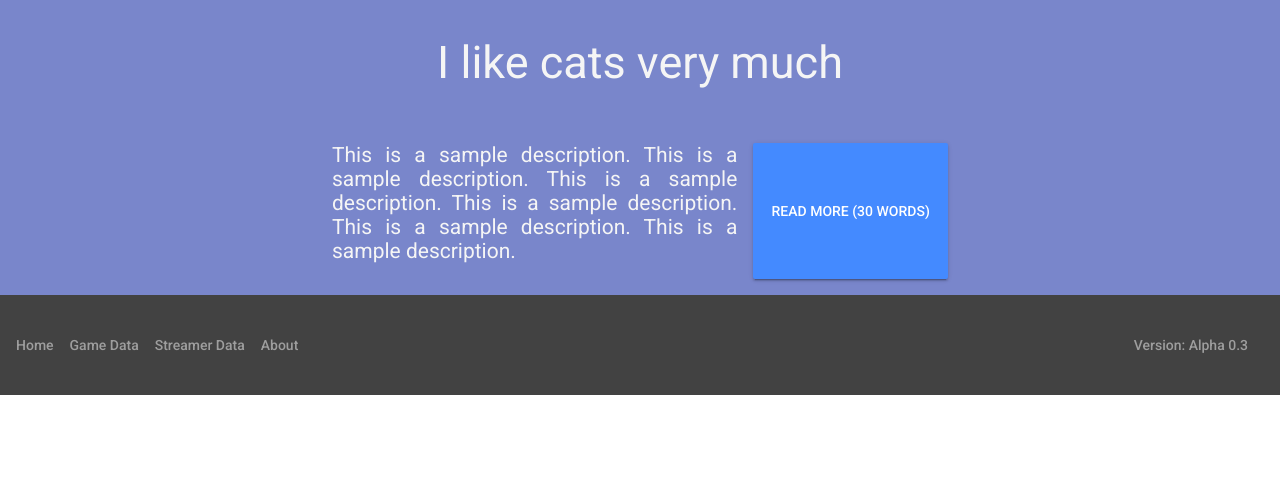
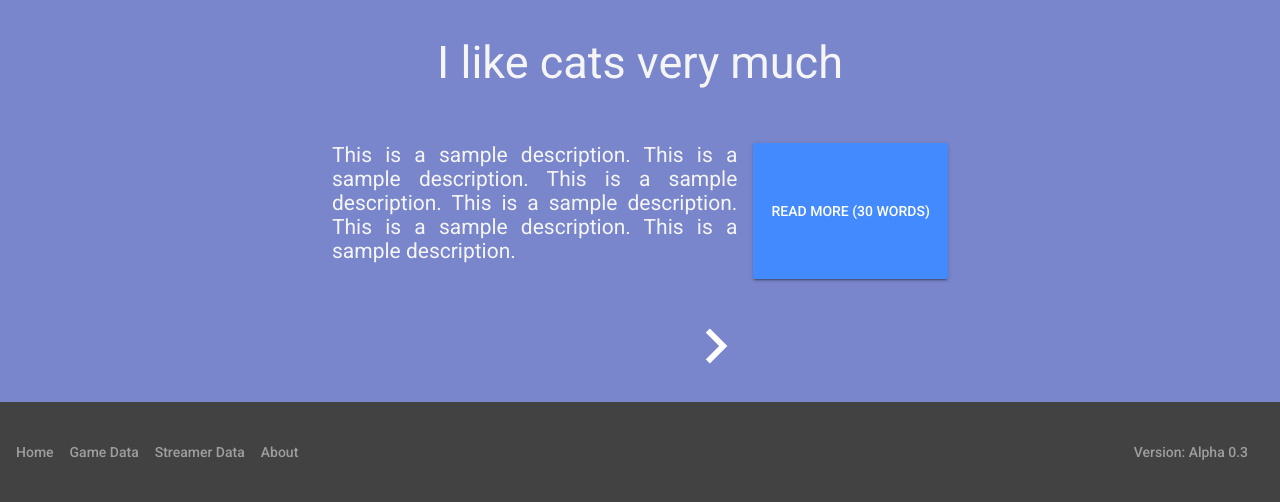
Before and after one commit to simonamdev/twitch-statistics, a Flask app: page /about/news in a window 1280 px wide. Shown: the part 517-1019 px from the top of the page. Run offline with Flask 2, Linux system fonts and the light colour scheme; parts of the project's set-up code (start-up, migrations or seed data) failed here and were passed over; some libraries are stand-ins or nearby versions.

Commit message:
Added basic pagination elements to news page

```diff
--- a/website/ocellus.py
+++ b/website/ocellus.py
@@ -97,6 +97,7 @@ def about():
 
 
 @app.route('/about/news')
+@app.route('/about/news/page_number')
 def news():
     access_time = time.time()
     # TODO: Get news from database instead of dummy files
@@ -112,9 +113,16 @@ def news():
             'word_count': 30
         }
     ]
+    # TODO: Get pagination data from the database
+    page_data = {
+        'current': 1,
+        'per_page': 10,
+        'total': 3
+    }
     log_page_visit('news', start_time=access_time)
     return render_template('news.html',
-                           news_articles=news_articles)
+                           news_articles=news_articles,
+                           page_data=page_data)
 
 
 @app.route('/games')
@@ -174,7 +182,7 @@ def streamers_list(game_url_name, page_number=1):
     }
     log_page_visit('streamers_list', '{},{}'.format(game_url_name, page_number), start_time=access_time)
     return render_template('streamer_list.html',
-                           app_info=app_info,
+                           app_info=app_info,  # TODO: REMOVE THIS
                            game_name=return_name_dict(name=game_url_name),
                            streamer_overviews=streamer_overview_dicts,
                            tier_bounds=tier_bounds,
--- a/website/templates/news.html
+++ b/website/templates/news.html
@@ -38,4 +38,24 @@
             <div class="mdl-cell mdl-cell--3-col"></div>
         </div>
     {% endfor %}
+    <div class="mdl-grid dark-row" >
+        <div class="mdl-cell mdl-cell--5-col"></div>
+        <div class="mdl-cell mdl-cell--1-col">
+            {% set prev_page_number = page_data.current - 1 %}
+            {% set next_page_number = page_data.current + 1 %}
+            {% if not prev_page_number == 0 %}
+                <a href="#">
+                    <i class="material-icons mdl-list__item-icon" style="font-size: 500%">keyboard_arrow_left</i>
+                </a>
+            {% endif %}
+        </div>
+        <div class="mdl-cell mdl-cell--1-col center-text">
+            {% if not next_page_number > page_data.total %}
+                <a href="#">
+                    <i class="material-icons mdl-list__item-icon" style="font-size: 500%">keyboard_arrow_right</i>
+                </a>
+            {% endif %}
+        </div>
+        <div class="mdl-cell mdl-cell--5-col"></div>
+    </div>
 {% endblock %}
```
